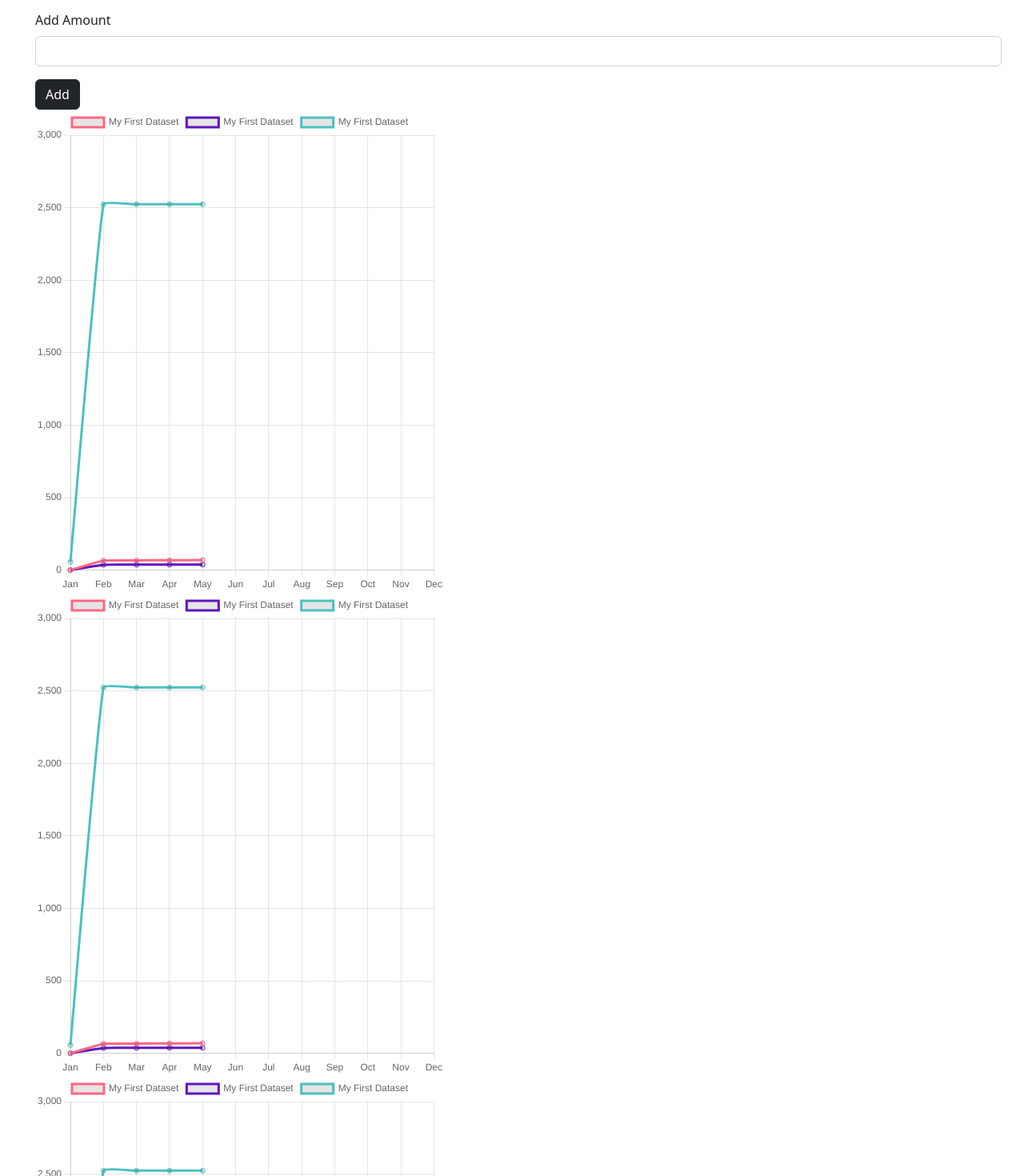
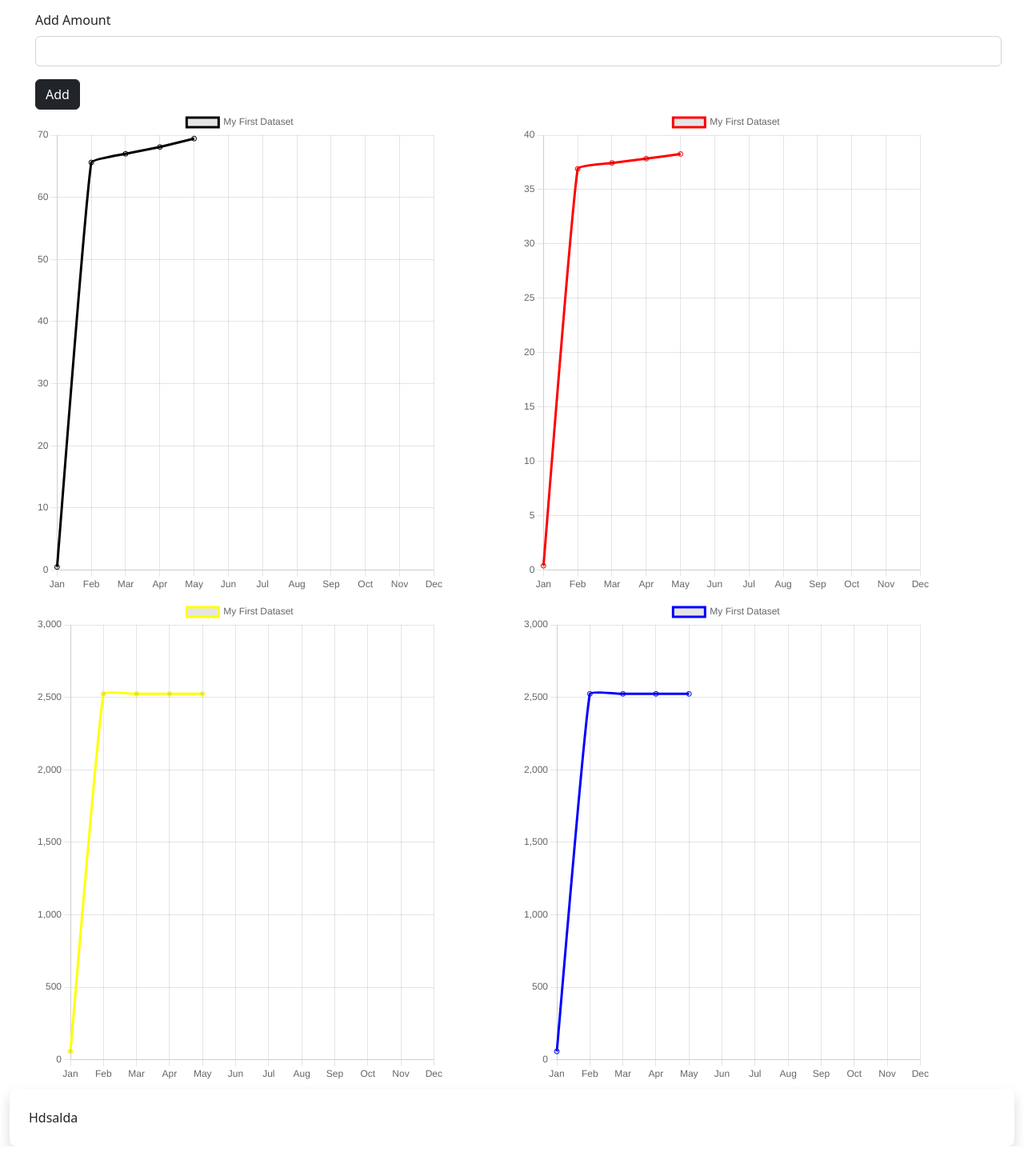
Before and after one commit to arcticH4re/tracky_frontend_nextjs, a Next.js app in the folder tracky/: page /dashboard in a window 1280 px wide. Shown: the part 740-2210 px from the top of the page at 80% size. After the commit the page ends 2173 px from the top, so only its background shows below. Built offline with nearby package versions, Linux system fonts and the light colour scheme.

Commit message:
provided data to monthly chart component

```diff
--- a/tracky/components/dashboard/Dashboard.tsx
+++ b/tracky/components/dashboard/Dashboard.tsx
@@ -116,28 +116,53 @@ const Dashboard: React.FC = () => {
     "Dec",
   ];
 
-  const chartData = {
+  const waterData = {
     labels: labelArray,
     datasets: [
       {
         label: "My First Dataset",
-        data: WATER.map((w) => w.amount),
+        data: water.map((w) => w.amount),
         fill: true,
-        borderColor: "rgb(1335, 102, 132)",
+        borderColor: "black",
         tension: 0.1,
       },
+    ],
+  };
+
+  const warmWaterData = {
+    labels: labelArray,
+    datasets: [
       {
         label: "My First Dataset",
-        data: WARM_WATER.map((w) => w.amount),
+        data: warmWater.map((w) => w.amount),
         fill: true,
-        borderColor: "rgb(95, 22, 192)",
+        borderColor: "red",
         tension: 0.1,
       },
+    ],
+  };
+
+  const heatingData = {
+    labels: labelArray,
+    datasets: [
       {
         label: "My First Dataset",
-        data: HEATING.map((w) => w.amount),
+        data: heating.map((w) => w.amount),
         fill: true,
-        borderColor: "rgb(75, 192, 192)",
+        borderColor: "yellow",
+        tension: 0.1,
+      },
+    ],
+  };
+
+  const eData = {
+    labels: labelArray,
+    datasets: [
+      {
+        label: "My First Dataset",
+        data: heating.map((w) => w.amount),
+        fill: true,
+        borderColor: "blue",
         tension: 0.1,
       },
     ],
@@ -148,10 +173,6 @@ const Dashboard: React.FC = () => {
       ...submittedFormData,
       id: Math.random().toString(),
     };
-
-    console.log(water);
-    console.log(warmWater);
-    console.log(heating);
 
     if (formData.metric === "Cold Water") {
       setWater((prevFormData) => {
@@ -225,9 +246,12 @@ const Dashboard: React.FC = () => {
         </div>
       </div>
       <DashboardForm onSubmitData={submitDataHandler} />
-      <MonthlyChart data={chartData} className="max-w-lg" />
-      <MonthlyChart data={chartData} className="max-w-lg" />
-      <MonthlyChart data={chartData} className="max-w-lg" />
+      <div className="grid grid-cols-2 gap-2">
+        <MonthlyChart data={waterData} className="max-w-lg" />
+        <MonthlyChart data={warmWaterData} className="max-w-lg" />
+        <MonthlyChart data={heatingData} className="max-w-lg" />
+        <MonthlyChart data={eData} className="max-w-lg" />
+      </div>
     </Container>
   );
 };
```
